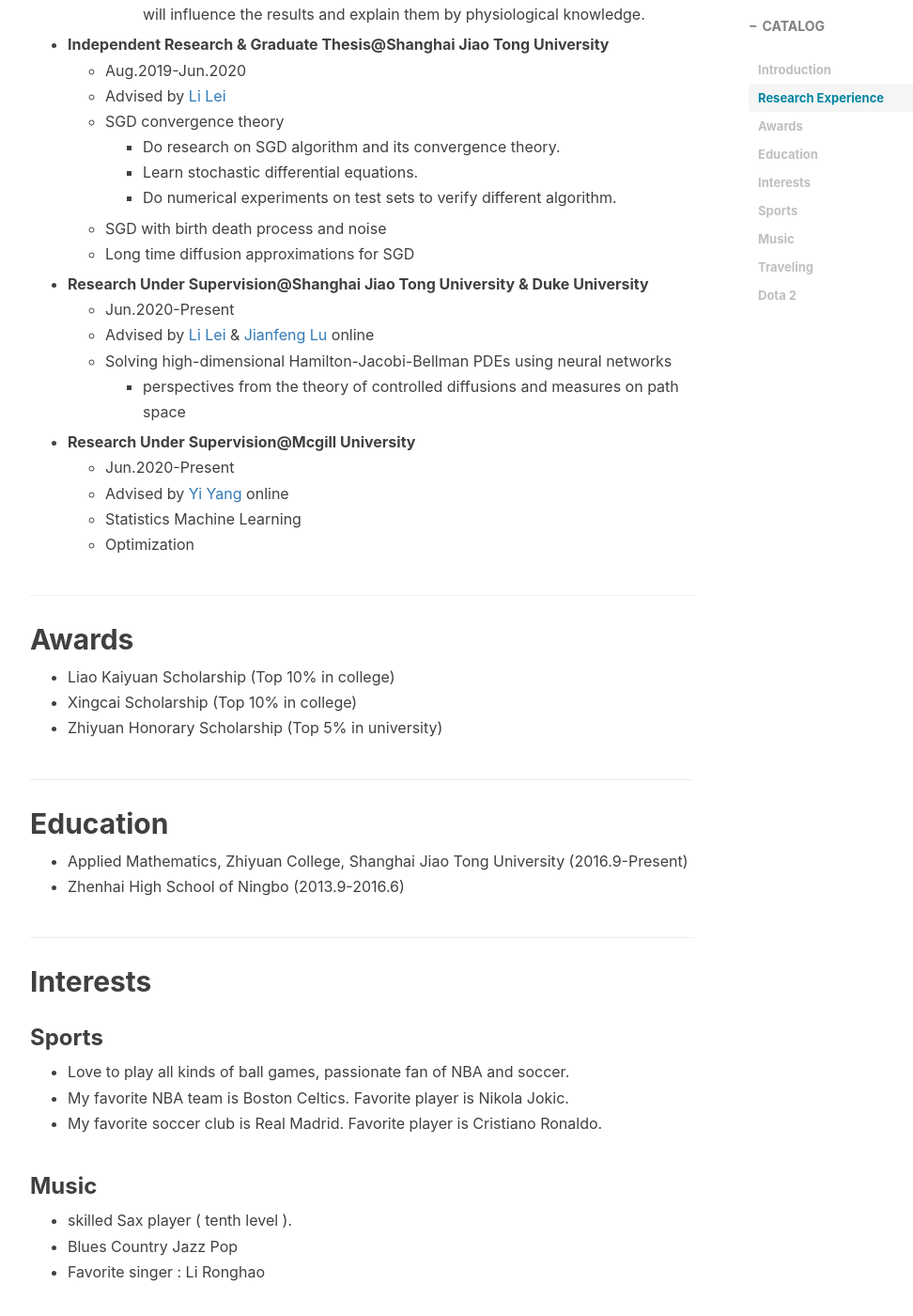
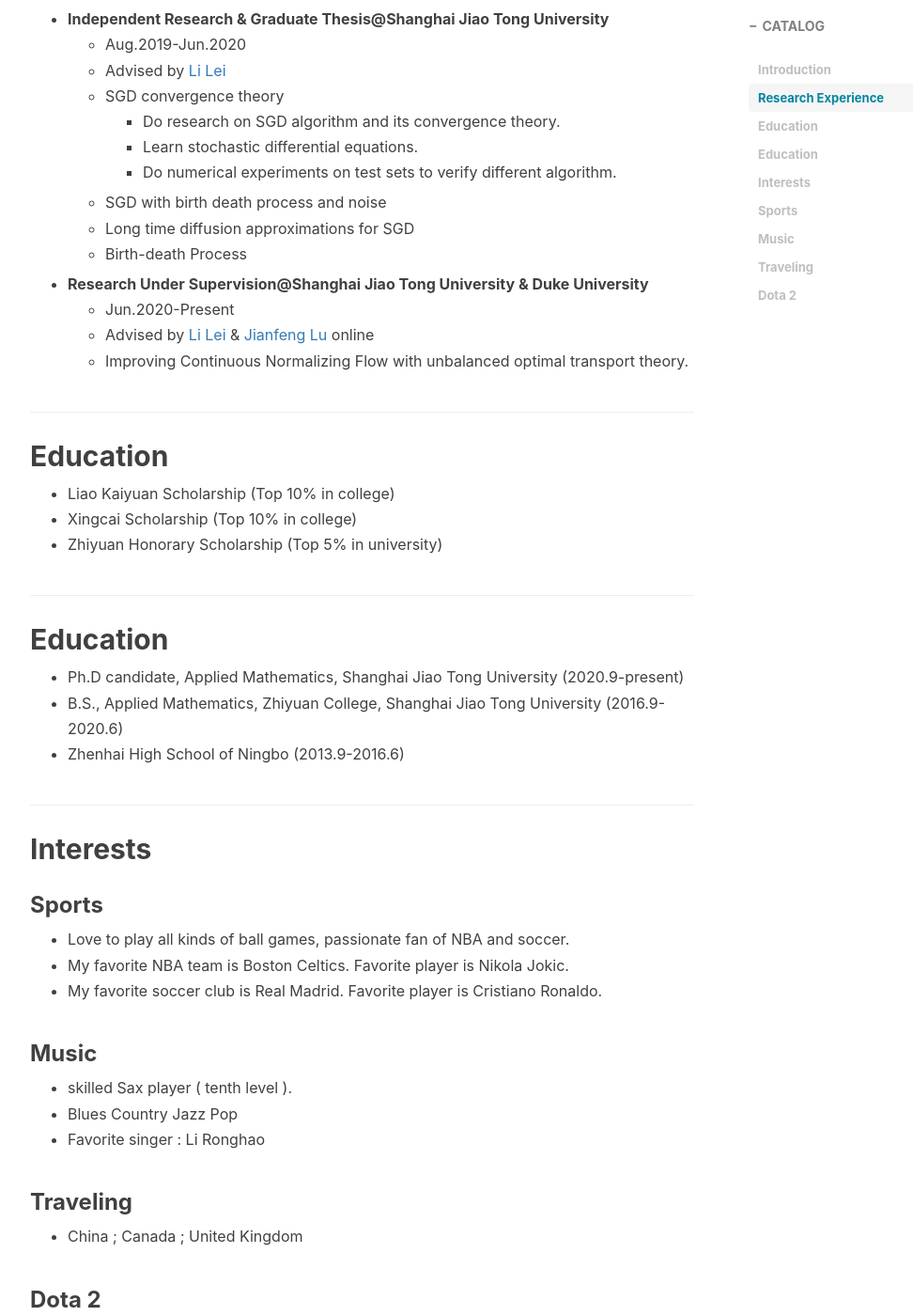
Before and after one commit to sharkjingyang/sharkjingyang.github.io, a Jekyll site: the page built from _posts/2019-11-21-About-Jing-Yang.md, in a window 1280 px wide and 1400 px high, scrolled down 1655 px. Shown: the whole window at 94% size, without its empty margins (233-1205 px from the left). Built offline with Jekyll 4.4.1, drawn with Linux system fonts in a browser that asks for light colours; nearby versions of some CDN libraries; comment, search, counter and statistics services are not loaded; some of the changed text lies outside the part shown.

Commit message:
Update 2019-11-21-About-Jing-Yang.md

```diff
--- a/_posts/2019-11-21-About-Jing-Yang.md
+++ b/_posts/2019-11-21-About-Jing-Yang.md
@@ -17,9 +17,8 @@
 I am Jing Yang ( 荆洋 ) , a PhD student majoring in Applied Mathematics in [Shanghai Jiao Tong University](http://en.sjtu.edu.cn/). I got my Bachelor's Degree in SJTU in 2020. I was a member of [Zhiyuan College](https://zhiyuan.sjtu.edu.cn/), which is an elite mathematics program in SJTU for top 5% talented students.
 
 My current research field :
-* Machine Learning Algorithms
+* Deep generative models
 * Optimization
-* Stochastic Partial Equations in Machine Learning
 
 ----------
 
@@ -53,19 +52,14 @@
      * Do numerical experiments on test sets to verify different algorithm.
    * SGD with birth death process and noise
    * Long time diffusion approximations for SGD
+   * Birth-death Process
 * **Research Under Supervision@Shanghai Jiao Tong University & Duke University**
    * Jun.2020-Present
    * Advised by [Li Lei](https://ins.sjtu.edu.cn/faculty/lilei) & [Jianfeng Lu](https://services.math.duke.edu/~jianfeng/) online
-   * Solving high-dimensional Hamilton-Jacobi-Bellman PDEs using neural networks
-     - perspectives from the theory of controlled diffusions and measures on path space
-* **Research Under Supervision@Mcgill University**
-   * Jun.2020-Present
-   * Advised by [Yi Yang](http://www.math.mcgill.ca/yyang/)  online
-   * Statistics Machine Learning
-   * Optimization
+   * Improving Continuous Normalizing Flow with unbalanced optimal transport theory.
 
 ----------
-## Awards
+## Education
 
 * Liao Kaiyuan Scholarship (Top 10% in college)
 * Xingcai Scholarship (Top 10% in college)
@@ -75,7 +69,8 @@
 
 ## Education
 
-* Applied Mathematics, Zhiyuan College, Shanghai Jiao Tong University (2016.9-Present)
+* Ph.D candidate, Applied Mathematics, Shanghai Jiao Tong University (2020.9-present)
+* B.S., Applied Mathematics, Zhiyuan College, Shanghai Jiao Tong University (2016.9-2020.6)
 *  Zhenhai High School of Ningbo (2013.9-2016.6)
 
 -----
```
